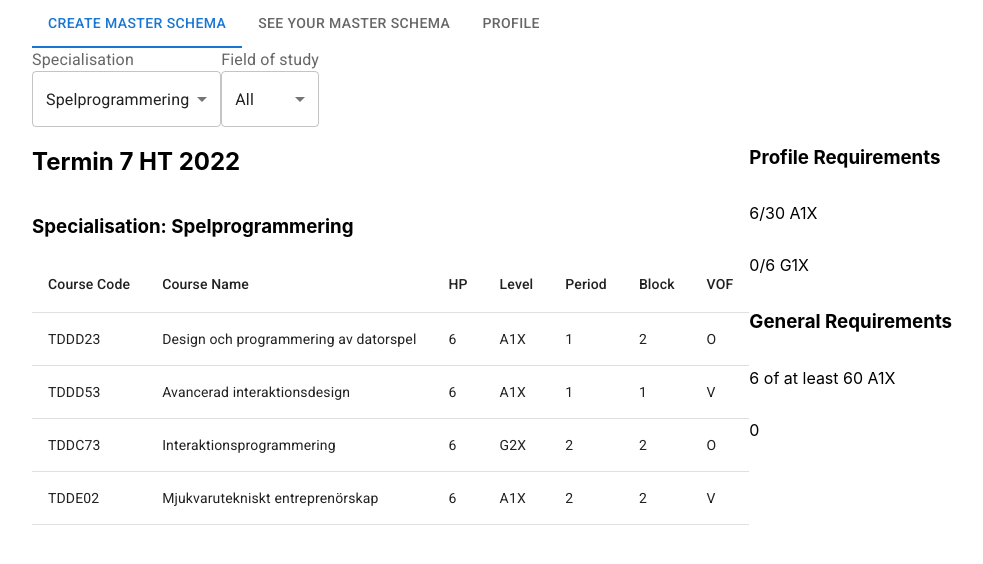
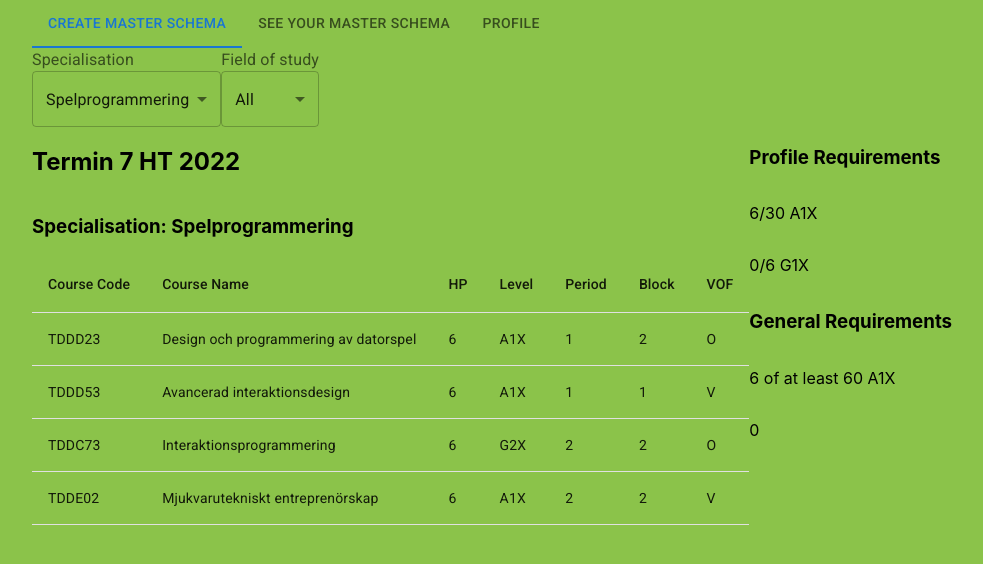
Before and after one commit to WebLabs-AB/MasterChooserApplication, a React (Create React App) app in the folder Frontend/masterfrontend/: page / in a window 1280 px wide. Shown: the top 564 px of the page, without its empty margins (32-1015 px from the left). Built offline with nearby package versions, Linux system fonts and the light colour scheme.

Commit message:
Restructured routing

```diff
--- a/Frontend/masterfrontend/src/App.tsx
+++ b/Frontend/masterfrontend/src/App.tsx
@@ -1,14 +1,26 @@
-//import { Stack } from "@mui/material";
+import { Stack } from "@mui/material";
 
 import "./App.css";
 
-//import { Colors } from "./Assets/Colors";
-//import Main from "./Main";
-
-import { CreateMasterPage } from "./Screens/CreateMasterPage";
+import { Colors } from "./Assets/Colors";
+import Main from "./Main";
 
 function App() {
-  return <CreateMasterPage />;
+  return (
+    <Stack
+      sx={{
+        height: "100vh",
+        display: "flex",
+        flexDirection: "column",
+        bgcolor: Colors.lightGreen,
+        marginLeft: 0,
+        marginRight: 0,
+        padding: 0,
+      }}
+    >
+      <Main />
+    </Stack>
+  );
 }
 
 export default App;
--- a/Frontend/masterfrontend/src/Main.tsx
+++ b/Frontend/masterfrontend/src/Main.tsx
@@ -1,13 +1,15 @@
-import { Routes, Route } from 'react-router-dom';
-import { LoginPage } from './Screens/LoginPage';
-import { RegistrationPage } from './Screens/RegistrationPage';
+import { Routes, Route } from "react-router-dom";
+import { LoginPage } from "./Screens/LoginPage";
+import { RegistrationPage } from "./Screens/RegistrationPage";
+import { CreateMasterPage } from "./Screens/CreateMasterPage";
 
 const Main = () => {
-    return (
-        <Routes>
-        <Route path='/' element={<LoginPage/>} />
-        <Route path='/register' element={<RegistrationPage/>} />
+  return (
+    <Routes>
+      <Route path="/" element={<CreateMasterPage />} />
+      <Route path="/login" element={<LoginPage />} />
+      <Route path="/register" element={<RegistrationPage />} />
     </Routes>
-    );
-}
+  );
+};
 export default Main;
--- a/Frontend/masterfrontend/src/Screens/CreateMasterPage.tsx
+++ b/Frontend/masterfrontend/src/Screens/CreateMasterPage.tsx
@@ -9,18 +9,7 @@ import { ProfileReq } from "../Components/ProfileReq";
 import { GeneralReq } from "../Components/GeneralReq";
 import { courseData } from "../Assets/Interfaces";
 
-function createCourseData(
-  code: string,
-  name: string,
-  hp: number,
-  level: string,
-  period: number,
-  block: number,
-  vof: string
-) {
-  return { code, name, hp, level, period, block, vof };
-}
-
+export const CreateMasterPage: React.FC = () => {
   const date = "Termin 7 HT 2022";
   const tabs = ["Create master schema", "See your master schema", "Profile"];
   const specialisations = [
@@ -57,7 +46,6 @@ const courseFields = [
     ["TDDE02", courseNames[3], "6", "A1X", "2", "2", "V"],
   ];
 
-export const CreateMasterPage: React.FC = () => {
   const courses: courseData[] = courseFields.map((e) => {
     const data: courseData = {
       code: e[0],
@@ -70,6 +58,7 @@ export const CreateMasterPage: React.FC = () => {
     };
     return data;
   });
+
   return (
     <Container>
       <Tabs value={0}>
```
Lines whose indentation alone changed are shown as unchanged.
